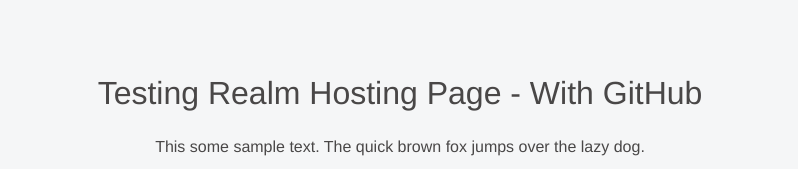
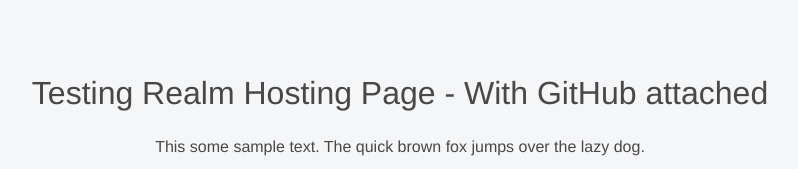
Before and after one commit to shettysuraj/realmapp, a plain HTML site: page index.html in a window 1280 px wide. Shown: the top 169 px of the page, without its empty margins (240-1038 px from the left). Drawn offline with Linux system fonts and the light colour scheme.

Commit message:
Update index.html

```diff
--- a/index.html
+++ b/index.html
@@ -61,7 +61,7 @@
   </head>
   <body>
     <div class="content">
-      <h2>Testing Realm Hosting Page - With GitHub</h2>
+      <h2>Testing Realm Hosting Page - With GitHub attached</h2>
       <div style="text-align: center;">
         This some sample text. The quick brown fox jumps over the lazy dog.
       </div>
```
